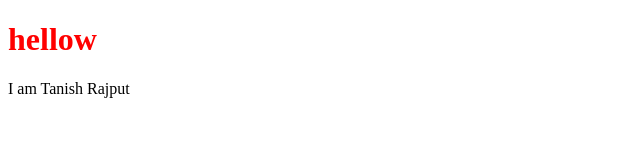
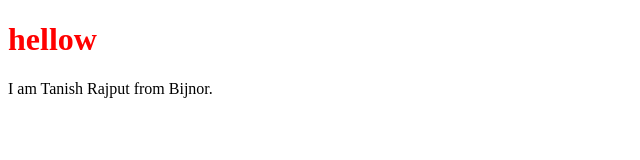
Before and after one commit to tkarshmishra/localRepo, a plain HTML site: page index.html in a window 1280 px wide. Shown: the full height of the page, 0-640 px from the left. Drawn offline with Linux system fonts and the light colour scheme.

Commit message:
Added Address

```diff
--- a/index.html
+++ b/index.html
@@ -8,6 +8,6 @@
 </head>
 <body>
     <h1> hellow </h1>
-    I am Tanish Rajput
+    I am Tanish Rajput from Bijnor.
 </body>
 </html>
```
